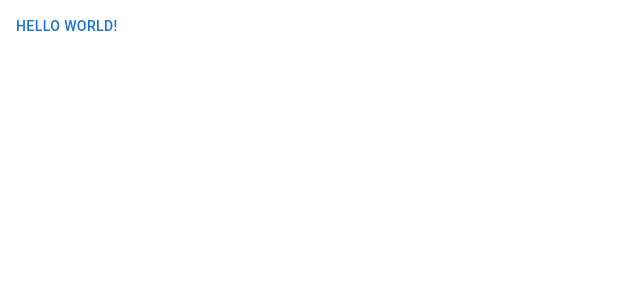
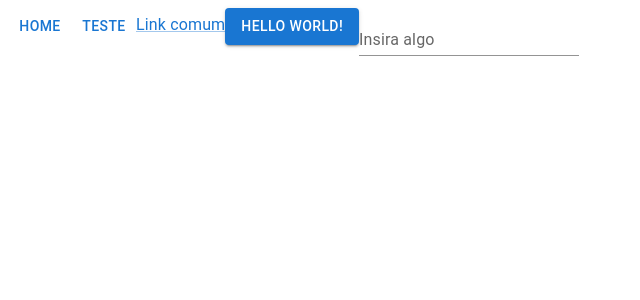
Before and after one commit to allanvini/calcula-juros, a React (Vite) app: page / in a window 1280 px wide. Shown: the top 300 px of the page, without its empty margins (0-640 px from the left). Built offline with nearby package versions, Linux system fonts and the light colour scheme.

Commit message:
Mudanças:
- configurado roteamento;
- adaptação dos componentes de rota para a lib de UI;

```diff
--- a/src/App.jsx
+++ b/src/App.jsx
@@ -1,13 +1,31 @@
-import { useState } from 'react'
+import {
+  BrowserRouter as Router,
+  Routes,
+  Route,
+  Link as RouterLink
+} from 'react-router-dom';
+
+import Typography from '@mui/material/Typography';
 import Button from '@mui/material/Button'
+import Link from '@mui/material/Link';
+import TextField from '@mui/material/TextField'
 
 function App() {
-  const [count, setCount] = useState(0)
+  return (
+    <Typography>
+      <Router>
 
-  return (
-    <div className="App">
-      <Button onClick={()=>{alert('Sou uma função')}}>Hello World!</Button>
-    </div>
+        <Button component={RouterLink} to='/'>Home</Button>
+        <Button component={RouterLink} to='/teste'>Teste</Button>
+        <Link component={RouterLink}>Link comum</Link>
+
+        <Routes>
+          <Route path="" exact element={<Button variant='contained'>Hello World!</Button>} />
+          <Route path="/teste" exact element={<h1>pagina teste</h1>} />
+        </Routes>
+        <TextField label="Insira algo" variant="standard" />
+      </Router>
+    </Typography>
   )
 }
 
```
Also changed, not shown: src/utils/jurosCompostos.js (added).
